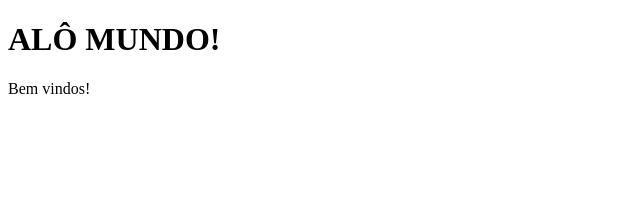
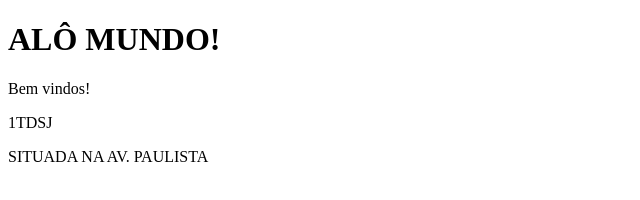
Before and after one commit to renas7/Responsive-Web-Development, a plain HTML site: page index.html in a window 1280 px wide. Shown: the whole page, without its empty margins (0-640 px from the left). Drawn offline with Linux system fonts and the light colour scheme.

Commit message:
Código html inicial!

```diff
--- a/index.html
+++ b/index.html
@@ -8,6 +8,8 @@
 	<h1>ALÔ MUNDO!</h1>
 	<div>
 	    <p>Bem vindos!</p>
+	    <p>1TDSJ</p>
+	    <p>SITUADA NA AV. PAULISTA</p>
 	</div>
      </body>
 </html>
```
